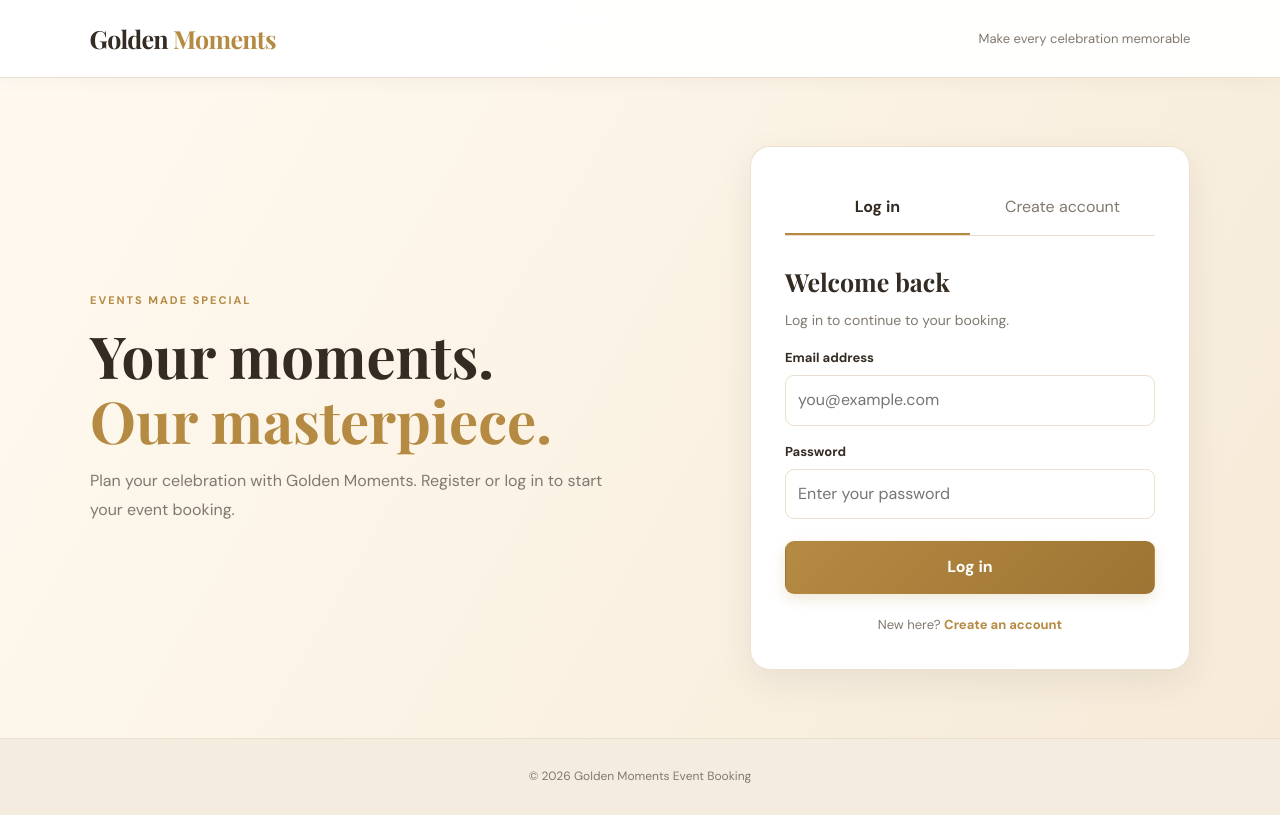
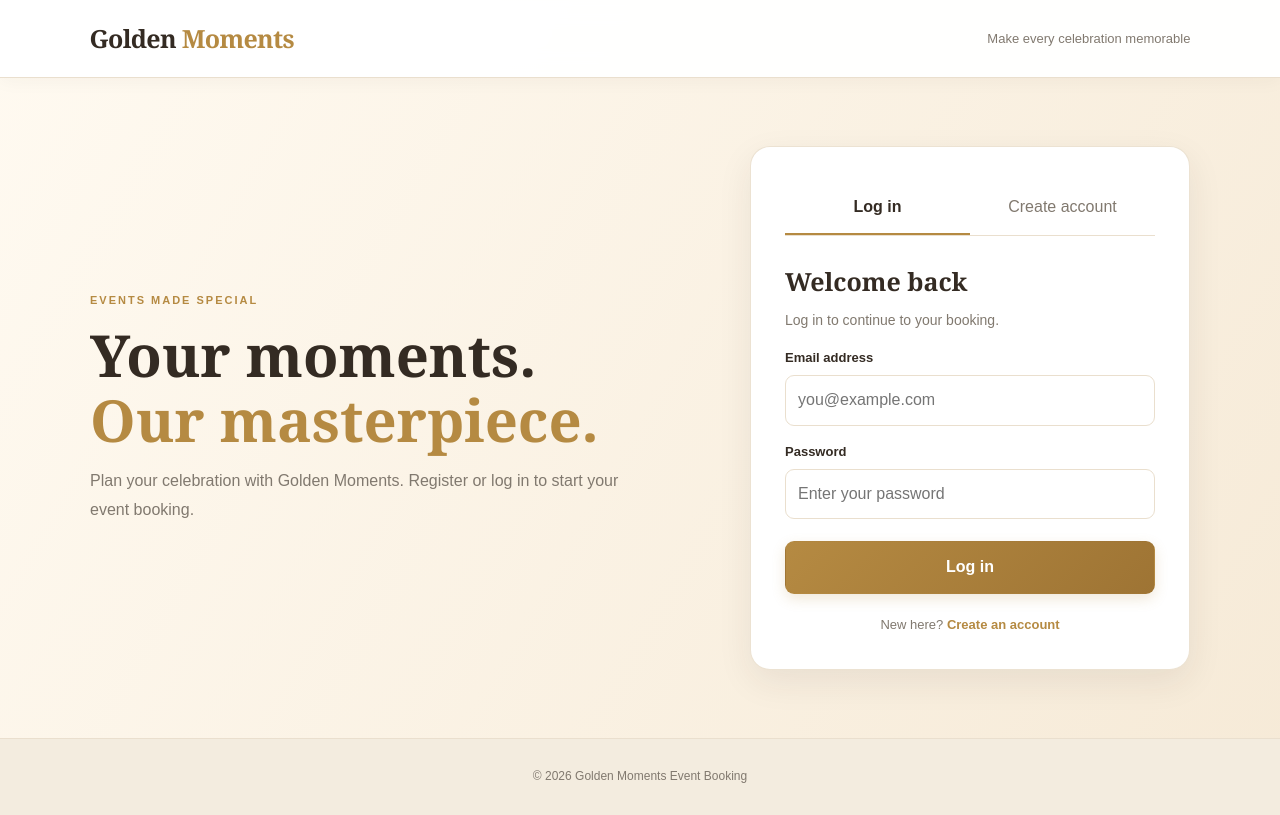
Before and after one commit to plantillajohncarlo9-alt/Smart-Event-Booking-System, a PHP site: page / in a window 1280 px wide. Run offline with PHP 8.4, Linux system fonts and the light colour scheme.

Commit message:
Refactor CSS for premium event website upgrade

```diff
--- a/style.css
+++ b/style.css
@@ -1,4 +1,4 @@
-@import url('https://fonts.googleapis.com/css2?family=DM+Sans:wght@400;500;600;700&family=Playfair+Display:wght@500;600;700&display=swap');
+@import url('https://fonts.googleapis.com/css2?family=Cormorant+Garamond:wght@400;500;600;700&family=Manrope:wght@400;500;600;700;800&display=swap');
 
 /* GENERAL SETTINGS */
 
```
